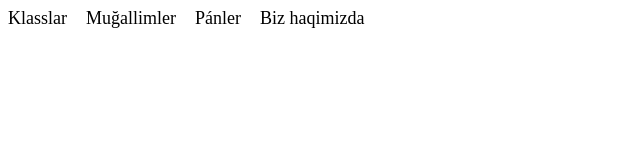
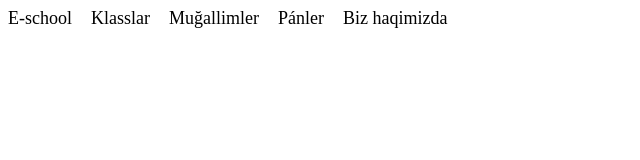
Before and after one commit to azizbekswe/School-3-website, a plain HTML site: page index.html in a window 1280 px wide. Shown: the whole page, without its empty margins (0-640 px from the left). Drawn offline with Linux system fonts and the light colour scheme.

Commit message:
a tegi menen index.html ham logo jazildi

```diff
--- a/index.html
+++ b/index.html
@@ -10,6 +10,7 @@
         <link rel="stylesheet" href="style.css">
     </head>
     <body>
+        <a class="logo" href="#">E-school</a>
         <a href="#">Klasslar</a>
         <a href="#">Muğallimler</a>
         <a href="#">Pánler</a>
```
